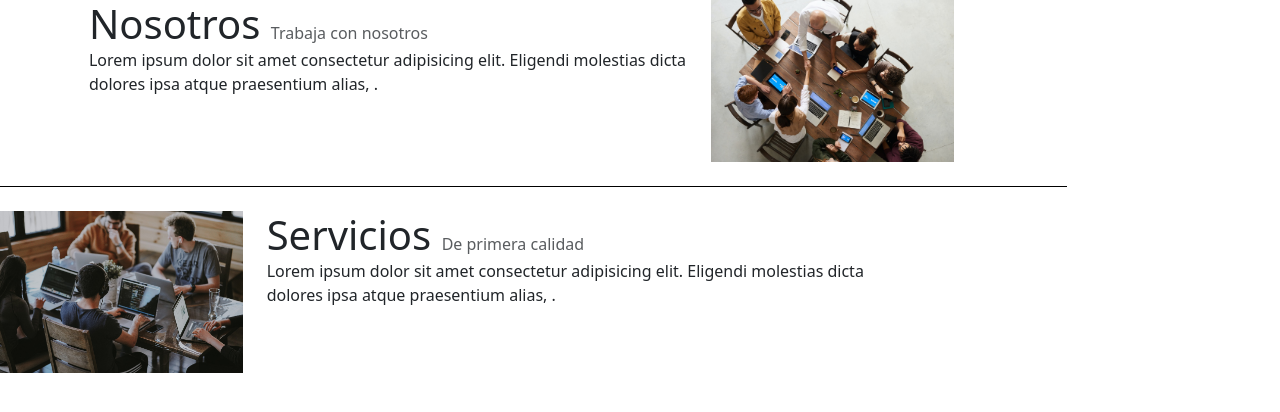
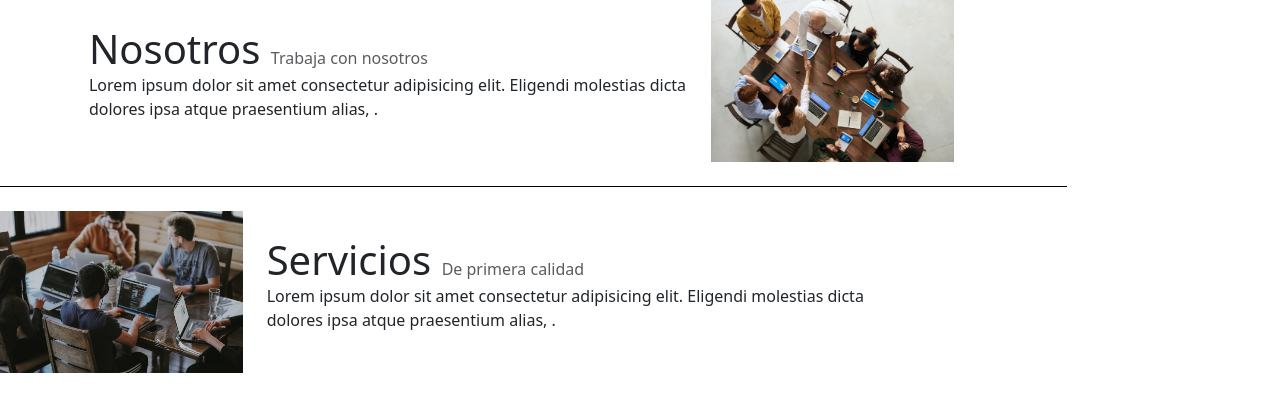
Before and after one commit to Alexander-Castillo/Landing_practice, a plain HTML site: page index.html in a window 1280 px wide. Drawn offline with nearby package versions, Linux system fonts and the light colour scheme.

Commit message:
Correccion de estilos

```diff
--- a/index.html
+++ b/index.html
@@ -15,7 +15,7 @@
 
     <section class="">
 
-        <div class="row col-md-10 mb-4 d-flex justify-content-center">
+        <div class="row col-md-10 mb-4 d-flex justify-content-center d-flex align-items-center">
 
 
             <div class="col-md-7 ">
@@ -31,12 +31,12 @@
         </div>
         <div style="border-top: 1px solid #000;" class="mb-4 col-md-10"></div>
 
-        <div class="row col-md-10 mb-4 ">
+        <div class="row col-md-10 mb-4 d-flex align-items-center ">
             <div class="col-md-3">
                 <img src="images-electronica/image5.jpg" class="img-fluid" alt="trabaja con nosotros">
             </div>
 
-            <div class="col-md-7 justify-content-center">
+            <div class="col-md-7 justify-content-center ">
                 <h1 class="mb-4 d-inline">Servicios
                 </h1>
                 <div class="text-body-secondary d-inline">De primera calidad</div>
```
